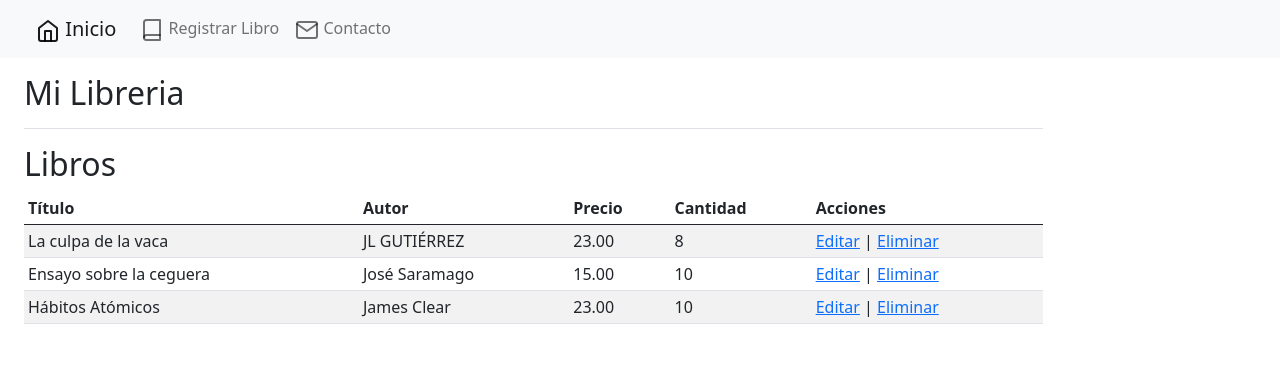
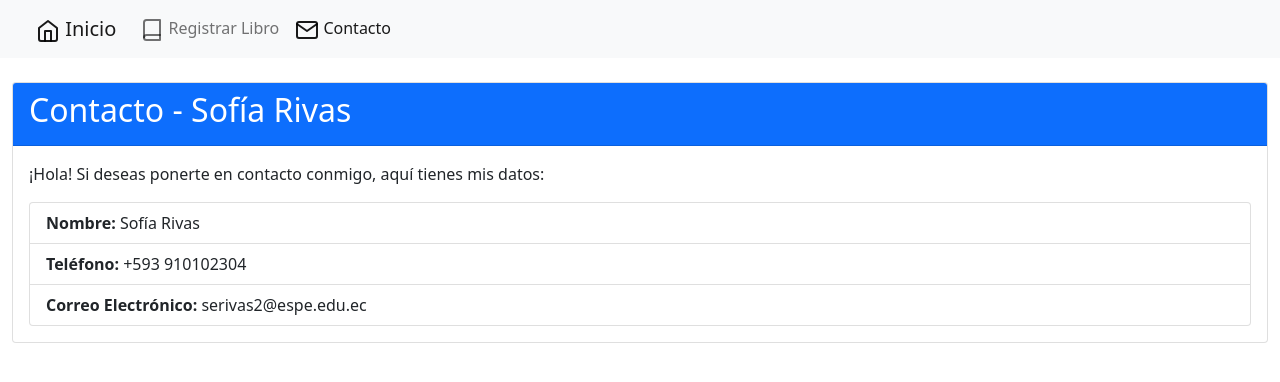
Before and after one commit to Sofia2931/gestion_libros, a PHP site: template pages/contact.php in a window 1280 px wide. Shown: the top 382 px of the page. Run offline with PHP 8.4, Linux system fonts and the light colour scheme; the template is opened without the code that fills it, so the values that code supplies are empty; data comes from the database, SQL or seed files in the repository; both versions use the stored data as it was after the commit.

Commit message:
Agrego botones a la lista y modifico la pagina de contacto

```diff
--- a/pages/contact.php
+++ b/pages/contact.php
@@ -1,36 +1,30 @@
-<?php
-include "functions/read.php";
-
-?>
-
 <!DOCTYPE html>
-<html lang="en">
+<html lang="es">
 <head>
     <meta charset="UTF-8">
     <meta name="viewport" content="width=device-width, initial-scale=1.0">
-    <title>Document</title>
+    <title>Contacto - Sofía Rivas</title>
     <link href="https://cdn.jsdelivr.net/npm/bootstrap@5.0.2/dist/css/bootstrap.min.css" rel="stylesheet" integrity="sha384-EVSTQN3/azprG1Anm3QDgpJLIm9Nao0Yz1ztcQTwFspd3yD65VohhpuuCOmLASjC" crossorigin="anonymous">
 </head>
 <body>
 
-    <div class="container-fluid">
+<div class="container-fluid">
         <div class="row">
             <nav class="navbar navbar-expand-lg navbar-light bg-light">
                 <div class="container-fluid">
-                    <a class="navbar-brand" href="index.php"><i data-feather="home"></i> Inicio</a>
+                    <a class="navbar-brand" href="../index.php"><i data-feather="home"></i> Inicio</a>
                     <button class="navbar-toggler" type="button" data-bs-toggle="collapse" data-bs-target="#navbarNav" aria-controls="navbarNav" aria-expanded="false" aria-label="Toggle navigation">
                         <span class="navbar-toggler-icon"></span>
                     </button>
                     <div class="collapse navbar-collapse" id="navbarNav">
                         <ul class="navbar-nav">
-
                             <li class="nav-item">
-                                <a class="nav-link" href="pages/register.php">
+                                <a class="nav-link" href="register.php">
                                     <i data-feather="book"></i> Registrar Libro
                                 </a>
                             </li>
                             <li class="nav-item">
-                                <a class="nav-link" href="pages/contact.php">
+                                <a class="nav-link active" href="contact.php">
                                     <i data-feather="mail"></i> Contacto
                                 </a>
                             </li>
@@ -38,44 +32,21 @@ include "functions/read.php";
                     </div>
                 </div>
             </nav>
-
-            <main class="col-md-9 col-lg-10 px-md-4">
-                <div class="d-flex justify-content-between flex-wrap flex-md-nowrap align-items-center pt-3 pb-2 mb-3 border-bottom">
-                    <h1 class="h2">Mi Libreria</h1>
-
+        <main class="mt-4">
+            <div class="card">
+                <div class="card-header bg-primary text-white">
+                    <h2>Contacto - Sofía Rivas</h2>
                 </div>
-
-
-                <h2>Libros</h2>
-                <div class="table-responsive">
-                    <table class="table table-striped table-sm">
-                    <thead>
-        <tr>
-            <th>Título</th>
-            <th>Autor</th>
-            <th>Precio</th>
-            <th>Cantidad</th>
-            <th>Acciones</th>
-        </tr>
-    </thead>
-    <tbody>
-        <?php foreach ($libros as $libro): ?>
-            <tr>
-                <td><?php echo htmlspecialchars($libro['titulo']); ?></td>
-                <td><?php echo htmlspecialchars($libro['autor']); ?></td>
-                <td><?php echo htmlspecialchars($libro['precio']); ?></td>
-                <td><?php echo htmlspecialchars($libro['cantidad']); ?></td>
-                <td>
-                    <a href="functions/crud/update.php?id=<?php echo $libro['id']; ?>">Editar</a> |
-                    <a href="functions/crud/delete.php?id=<?php echo $libro['id']; ?>">Eliminar</a>
-                </td>
-            </tr>
-        <?php endforeach; ?>
-    </tbody>
-                    </table>
+                <div class="card-body">
+                    <p>¡Hola! Si deseas ponerte en contacto conmigo, aquí tienes mis datos:</p>
+                    <ul class="list-group">
+                        <li class="list-group-item"><strong>Nombre:</strong> Sofía Rivas</li>
+                        <li class="list-group-item"><strong>Teléfono:</strong> +593 910102304</li>
+                        <li class="list-group-item"><strong>Correo Electrónico:</strong> serivas2@espe.edu.ec</li>
+                    </ul>
                 </div>
-            </main>
-        </div>
+            </div>
+        </main>
     </div>
 
     <script src="https://cdn.jsdelivr.net/npm/feather-icons/dist/feather.min.js"></script>
@@ -97,11 +68,9 @@ include "functions/read.php";
             options: {}
         });
     </script>
-
-
-
 <script src="https://cdn.jsdelivr.net/npm/bootstrap@5.0.2/dist/js/bootstrap.bundle.min.js" integrity="sha384-MrcW6ZMFYlzcLA8Nl+NtUVF0sA7MsXsP1UyJoMp4YLEuNSfAP+JcXn/tWtIaxVXM" crossorigin="anonymous"></script>
 <script src="https://cdn.jsdelivr.net/npm/@popperjs/core@2.9.2/dist/umd/popper.min.js" integrity="sha384-IQsoLXl5PILFhosVNubq5LC7Qb9DXgDA9i+tQ8Zj3iwWAwPtgFTxbJ8NT4GN1R8p" crossorigin="anonymous"></script>
 <script src="https://cdn.jsdelivr.net/npm/bootstrap@5.0.2/dist/js/bootstrap.min.js" integrity="sha384-cVKIPhGWiC2Al4u+LWgxfKTRIcfu0JTxR+EQDz/bgldoEyl4H0zUF0QKbrJ0EcQF" crossorigin="anonymous"></script>
+
 </body>
 </html>
--- a/pages/register.php
+++ b/pages/register.php
@@ -4,7 +4,7 @@
 <head>
     <meta charset="UTF-8">
     <meta name="viewport" content="width=device-width, initial-scale=1.0">
-    <title>Document</title>
+    <title>Mi Libreria</title>
     <link href="https://cdn.jsdelivr.net/npm/bootstrap@5.0.2/dist/css/bootstrap.min.css" rel="stylesheet" integrity="sha384-EVSTQN3/azprG1Anm3QDgpJLIm9Nao0Yz1ztcQTwFspd3yD65VohhpuuCOmLASjC" crossorigin="anonymous">
 </head>
 <body>
@@ -21,12 +21,12 @@
                         <ul class="navbar-nav">
 
                             <li class="nav-item">
-                                <a class="nav-link" href="register.php" active>
+                                <a class="nav-link active" href="register.php" active>
                                     <i data-feather="book"></i> Registrar Libro
                                 </a>
                             </li>
                             <li class="nav-item">
-                                <a class="nav-link" href="#">
+                                <a class="nav-link" href="contact.php">
                                     <i data-feather="mail"></i> Contacto
                                 </a>
                             </li>
--- a/pages/update.php
+++ b/pages/update.php
@@ -12,7 +12,7 @@ if (isset($_SESSION['libroArray'])) {
 <head>
     <meta charset="UTF-8">
     <meta name="viewport" content="width=device-width, initial-scale=1.0">
-    <title>Document</title>
+    <title>Mi Libreria</title>
     <link href="https://cdn.jsdelivr.net/npm/bootstrap@5.0.2/dist/css/bootstrap.min.css" rel="stylesheet" integrity="sha384-EVSTQN3/azprG1Anm3QDgpJLIm9Nao0Yz1ztcQTwFspd3yD65VohhpuuCOmLASjC" crossorigin="anonymous">
 </head>
 <body>
@@ -28,7 +28,7 @@ if (isset($_SESSION['libroArray'])) {
                     <div class="collapse navbar-collapse" id="navbarNav">
                         <ul class="navbar-nav">
                             <li class="nav-item">
-                                <a class="nav-link" href="register.php" active>
+                                <a class="nav-link active" href="register.php" active>
                                     <i data-feather="book"></i> Registrar Libro
                                 </a>
                             </li>
```
Also changed, not shown: gestion_libros.sql (+70 -7 lines), index.php (+8 -8 lines).
